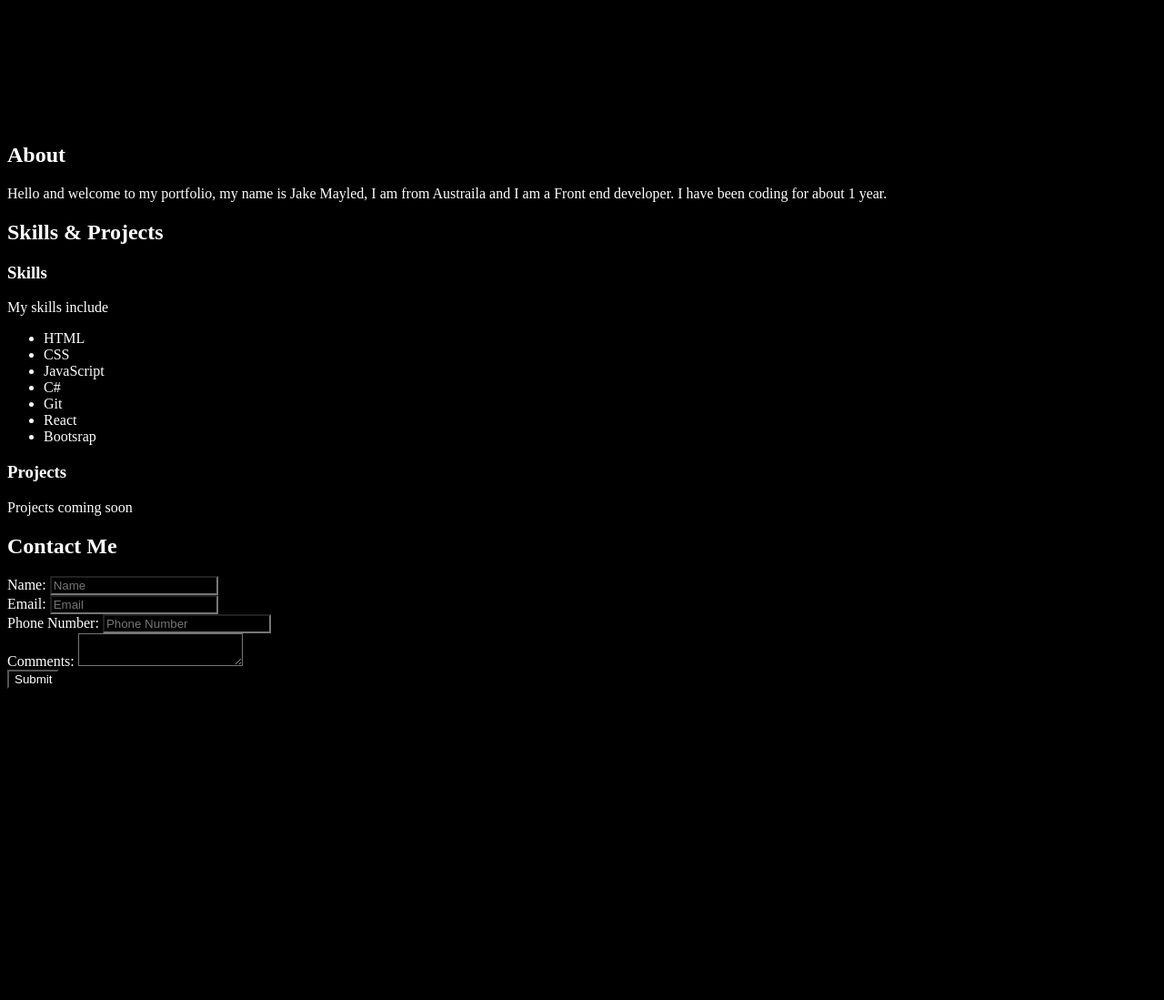
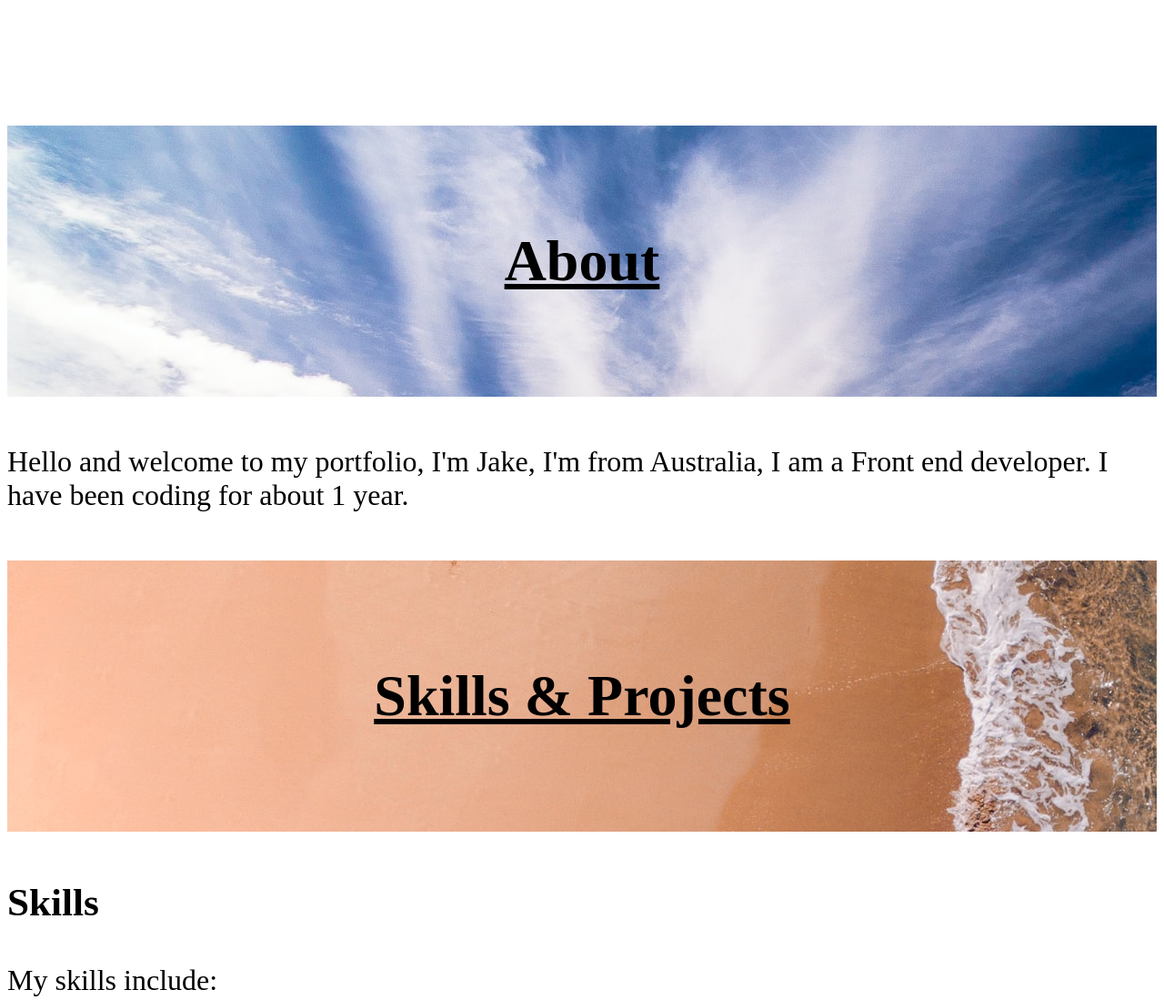
Before and after one commit to Jake-Mayled/My-Portfolio, a plain HTML site: page index.html in a window 1280 px wide. Shown: the part 940-2039 px from the top of the page at 91% size. Before the commit the page ends 1705 px from the top, so only its background shows below. Drawn offline with Linux system fonts and the light colour scheme.

Commit message:
added some images and styling to nav and headings

```diff
--- a/index.html
+++ b/index.html
@@ -16,13 +16,13 @@
 
     </header>
     <main>
-        <h1>Hello! <br> My name is Jake Mayled <br> a developer <br> Based in Australia</h1>
+        <h1>Hello! <br> I'm Jake <br> A developer <br> Based in Australia</h1>
 
         <h2 id="about">About</h2>
-            <p>Hello and welcome to my portfolio, my name is Jake Mayled, I am from Austraila and I am a Front end developer. I have been coding for about 1 year.  </p>
+            <p>Hello and welcome to my portfolio, I'm Jake, I'm from Australia, I am a Front end developer. I have been coding for about 1 year.  </p>
         <h2 id="skills">Skills & Projects</h2>
             <h3>Skills</h3>
-                <p>My skills include</p>
+                <p>My skills include:</p>
                 <ul>
                     <li>HTML</li>
                     <li>CSS</li>
@@ -49,7 +49,7 @@
             <label>Comments:</label>
             <textarea></textarea>
             <br>
-            <input type="submit">
+            <input type="submit" class="submit">
         </form>
 
 
--- a/main.css
+++ b/main.css
@@ -1,17 +1,32 @@
 /*Global styling*/
 
-*{
-    background-color: black;
-    color: white;
-}
+
 h1{
     text-align: center;
     font-size: 5rem;
-    color:rgb(10, 132, 231);
-    margin-bottom: 30%;
-    padding: 150px;
+    margin-bottom: 10rem;
+    padding: 250px;
+    background: url(images/Australia\ background.jpg) no-repeat fixed;
 }
 
+h2{
+    font-size: 4rem;
+    text-decoration: underline;
+    text-align: center;
+
+}
+
+h3{
+    font-size: 2.7rem;
+}
+
+p{
+    font-size: 2rem;
+}
+
+li{
+    font-size: 2rem;
+}
 /*Nav styling*/
 
 nav ul{
@@ -19,19 +34,61 @@ nav ul{
     text-align: center;
     position: fixed;
     top: 0;
-    left: 40rem;
-    margin: 2rem;
+    background-color: black;
+    width: 100%;
 }
 
 nav li{
     font-size: 1.5rem;
     display: inline-block;
-    padding: 1rem;
+    padding: 1.5rem;
     font-size: 2.2rem;
+    color: white;
 }
 
+nav li :visited{
+    color: white;
+}
+
+nav li :hover{
+    color: rgb(0, 102, 255);
+    transition: color 0.4s ease-in-out;
+}
 /*About styling*/
+#about{
+    background: url(images/About\ background.jpg) no-repeat fixed;
+    padding: 7rem;
+}
 
 /*Skills & Projects styling*/
 
+#skills{
+    background: url(images/Skills&projects\ background.jpg) no-repeat fixed;
+    padding: 7rem;
+}
+
 /*Contact me styling*/
+
+#contact{
+    background: url(images/Contact\ background.jpg) no-repeat fixed;
+    padding: 7rem;
+}
+form{
+    text-align: center;
+}
+input{
+    padding: 0.5rem;
+    margin: 0.5rem;
+}
+label{
+    font-size: 2rem;
+}
+textarea{
+    width: 20rem;
+    height: 5rem;
+}
+
+.submit{
+    font-size: 1.5rem;
+    padding: 1rem;
+}
```
Also changed, not shown: images/About background.jpg (added), images/Australia background.jpg (added), images/Contact background.jpg (added), images/Projects background.jpg (added), images/Skills&projects background.jpg (added).
